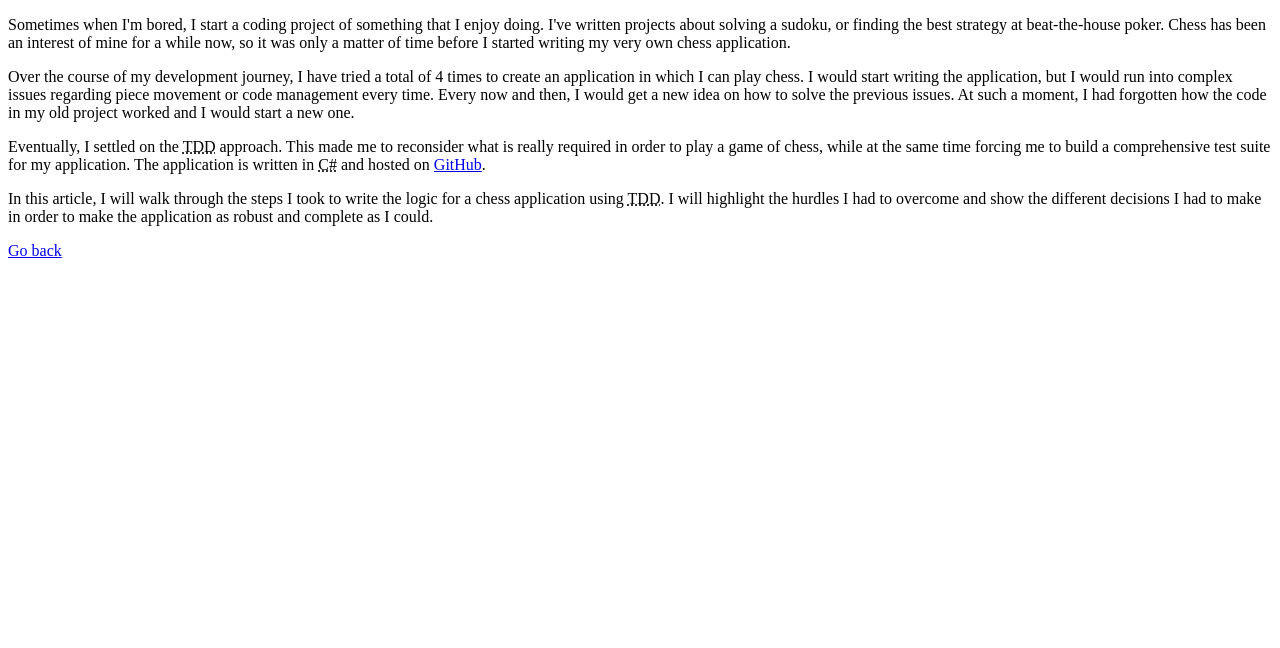
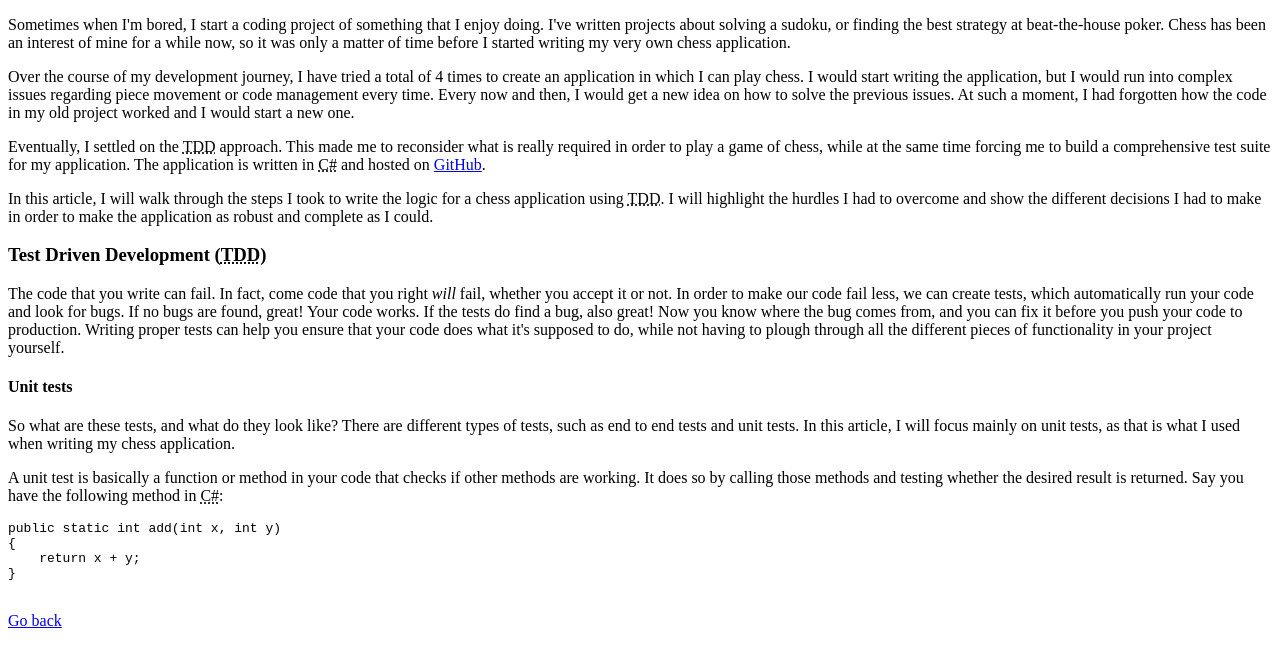
Before and after one commit to LarsGast/LarsGast.github.io, a plain HTML site: page test-driven-development-with-chess.html in a window 1280 px wide. Shown: the part 152-800 px from the top of the page. Drawn offline with Linux system fonts and the light colour scheme.

Commit message:
Add the TDD section

```diff
--- a/test-driven-development-with-chess.html
+++ b/test-driven-development-with-chess.html
@@ -26,6 +26,28 @@
                     In this article, I will walk through the steps I took to write the logic for a chess application using <abbr title="Test Driven Development">TDD</abbr>. I will highlight the hurdles I had to overcome and show the different decisions I had to make in order to make the application as robust and complete as I could.
                 </p>
             </section>
+
+            <section>
+                <h3>Test Driven Development (<abbr title="Test Driven Development">TDD</abbr>)</h3>
+                <p>
+                    The code that you write can fail. In fact, come code that you right <em>will</em> fail, whether you accept it or not. In order to make our code fail less, we can create tests, which automatically run your code and look for bugs. If no bugs are found, great! Your code works. If the tests do find a bug, also great! Now you know where the bug comes from, and you can fix it before you push your code to production. Writing proper tests can help you ensure that your code does what it's supposed to do, while not having to plough through all the different pieces of functionality in your project yourself.
+                </p>
+                <section>
+                    <h4>Unit tests</h4>
+                    <p>
+                        So what are these tests, and what do they look like? There are different types of tests, such as end to end tests and unit tests. In this article, I will focus mainly on unit tests, as that is what I used when writing my chess application.
+                    </p>
+                    <p>
+                        A unit test is basically a function or method in your code that checks if other methods are working. It does so by calling those methods and testing whether the desired result is returned. Say you have the following method in <abbr title="C Sharp">C#</abbr>:
+
+                        <pre><code>public static int add(int x, int y)
+{
+    return x + y;
+}
+                        </code></pre>
+                    </p>
+                </section>
+            </section>
         </article>
     </main>
     <nav>
```
